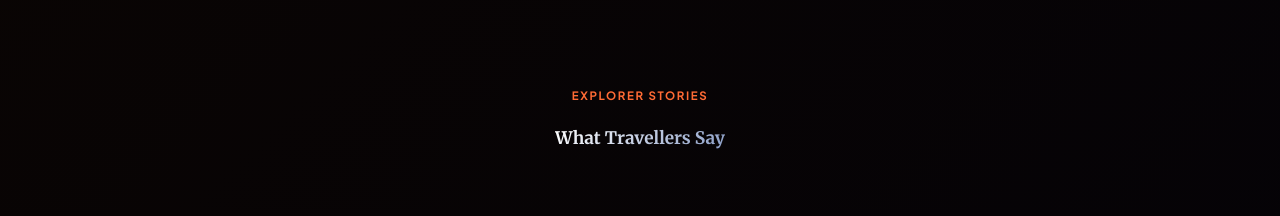
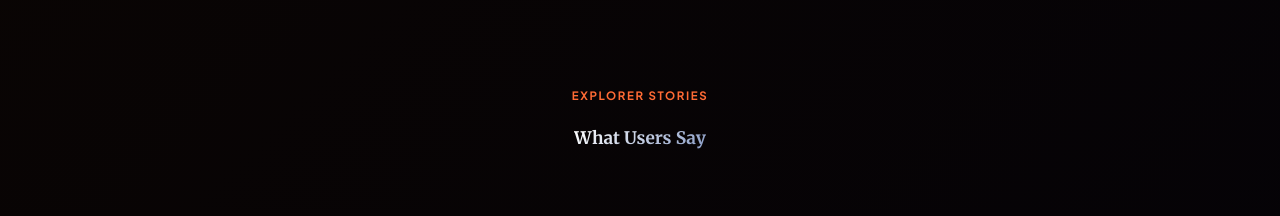
Before and after one commit to Pranay-Bhaskar/nammadiscover-f, a React (Vite) app in the folder frontend/: page / in a window 1280 px wide. Shown: the part 5200-5416 px from the top of the page. Built offline with nearby package versions, Linux system fonts and the light colour scheme; no server answers.

Commit message:
Change section title from 'What Travellers Say' to 'What Users Say'

```diff
--- a/frontend/src/pages/Landing.jsx
+++ b/frontend/src/pages/Landing.jsx
@@ -561,7 +561,7 @@ const Landing = () => {
                 <div className="container testimonials-inner">
                     <div className="section-header section-header--center">
                         <p className="section-eyebrow">{t('Explorer Stories', 'ಅನ್ವೇಷಕರ ಕಥೆಗಳು')}</p>
-                        <h2 className="section-title">{t('What Travellers Say', 'ಪ್ರಯಾಣಿಕರು ಏನು ಹೇಳುತ್ತಾರೆ')}</h2>
+                        <h2 className="section-title">{t('What Users Say', 'ಪ್ರಯಾಣಿಕರು ಏನು ಹೇಳುತ್ತಾರೆ')}</h2>
                     </div>
                     <div className="tm-carousel">
                         <div className="tm-track" style={{ transform: `translateX(-${testimonialIdx * 100}%)` }}>
```
